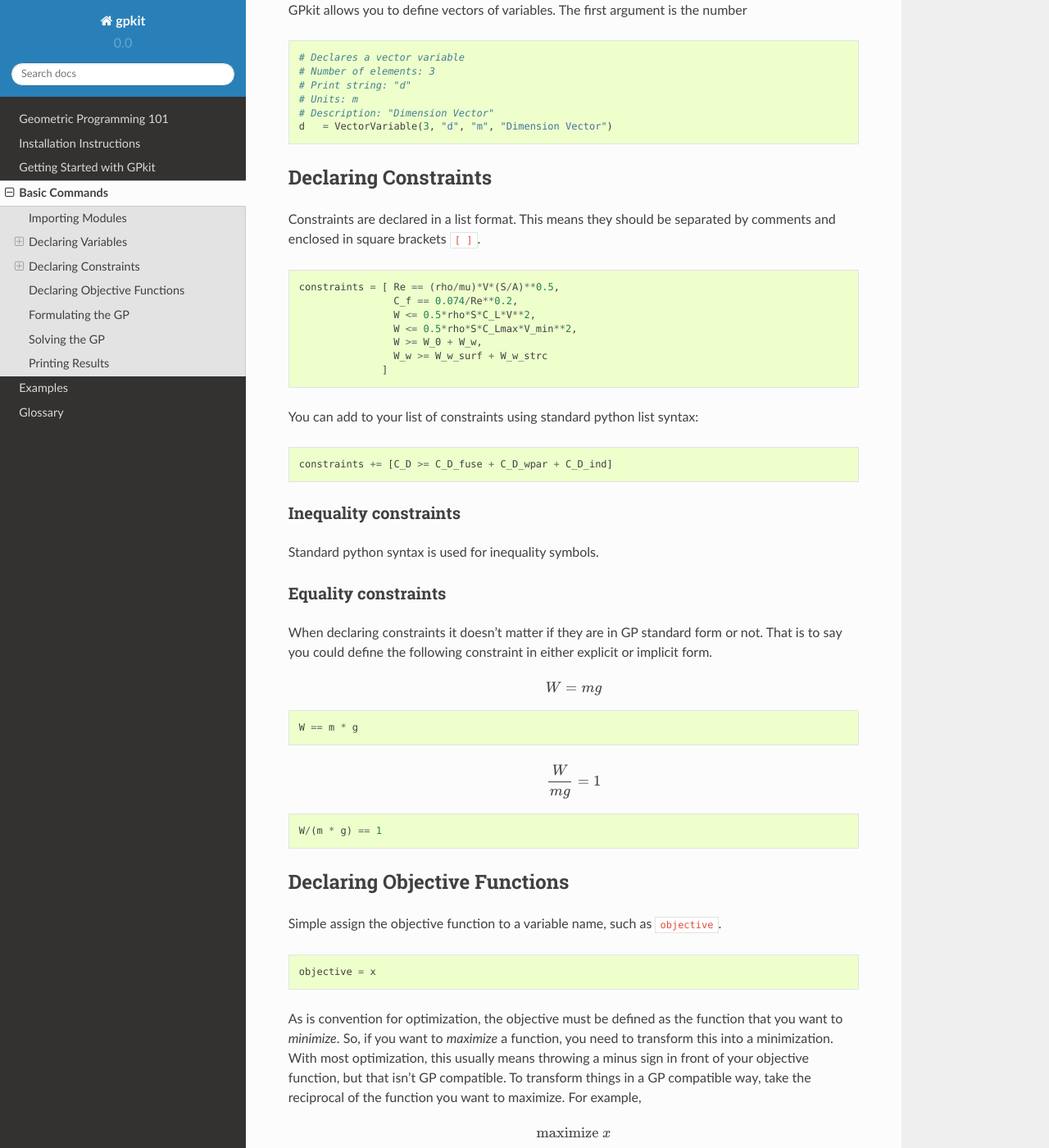
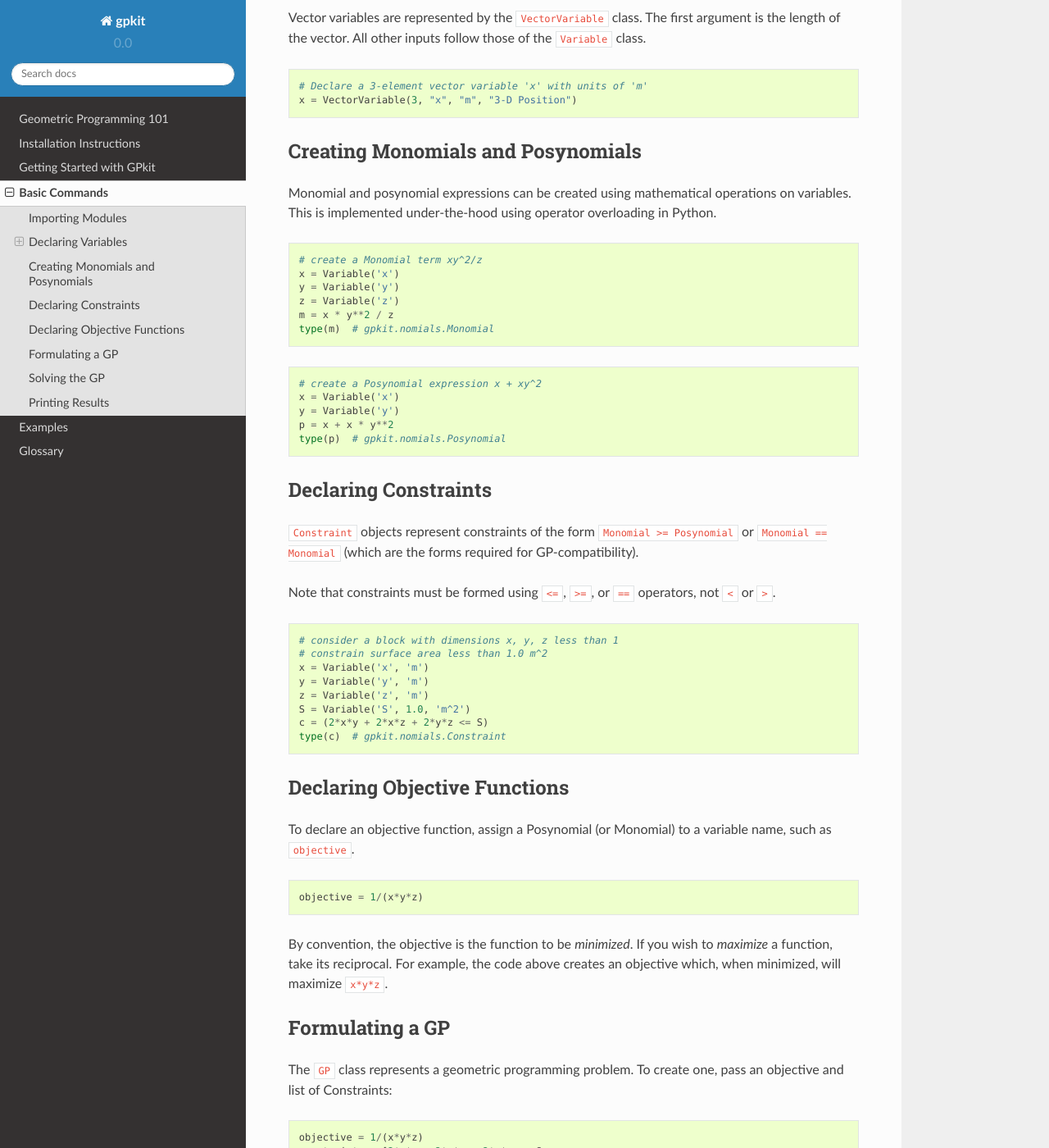
Before and after one commit to convexengineering/gpkit, a Sphinx documentation site: the page built from docs/source/basiccommands.rst, in a window 1280 px wide and 1400 px high, scrolled down 1195 px. Shown: the whole window at 82% size. Built offline with Sphinx 7.4.7 and the Read the Docs theme 2.0.0, drawn with Linux system fonts in a browser that asks for light colours; pages that are not in the unit, such as notebooks, are missing from menus; some of the changed text lies outside the part shown.

Commit message:
improvements to Basic Commands

```diff
--- a/docs/source/basiccommands.rst
+++ b/docs/source/basiccommands.rst
@@ -3,137 +3,126 @@
 
 Importing Modules
 =================
-The first thing to do when using GPkit is to import the classes and modules you will need.
+The first thing to do when using GPkit is to import the classes and modules you will need. For example,
 
 .. code-block:: python
 
-    from gpkit import Variable, Vector Variable, GP
+    from gpkit import Variable, VectorVariable, GP
 
 
 Declaring Variables
 ===================
-The Variable class requires you to define a print string for the variable. It also gives you the option of defining units, a description, and a value (for constant parameters).
+Instances of the ``Variable`` class represent scalar decision variables. They store a key (i.e. name) used to look up the Variable in dictionaries, and optionally units, a description, and a value (if the Variable is to be held constant).
+
 
 Decision Variables
 ------------------
 .. code-block:: python
 
-    # Declares a variable, x
+    # Declare a variable, x
     x = Variable('x')
 
-    # Declares a variable, y with units of meters
+    # Declare a variable, y, with units of meters
     y = Variable('y','m')
 
-    # Declares a variable, z with units of meters, and a description
+    # Declare a variable, z, with units of meters, and a description
     z = Variable('z', 'm', 'A variable called z with units of meters')
 
-Hint: make sure you have imported the class ``Variable`` beforehand.
+Note: make sure you have imported the class ``Variable`` beforehand.
 
-Parameters/Constants
---------------------
-To declare a variable that has a constant value, simply create a variable using the Variable class, as above, but this time add the value of the parameter as an additional argument after the print string.
+Fixed Variables
+---------------
+To declare a variable with a constant value, use the ``Variable`` class, as above, but specify the ``value=`` input argument:
 
 .. code-block:: python
 
-    # Declares a constant
-    # Print String: '\\rho'
-    # Value: 1.225
-    # Units: kg/m^3
-    # Description: Density of air at sea level
+    # Declare '\\rho' equal to 1.225 kg/m^3
     rho = Variable('\\rho', 1.225, 'kg/m^3', 'Density of air at sea level')
 
-The unit and description arguments are optional.
+In the example above, the key name ``'\\rho'`` is for LaTeX printing (described later). The unit and description arguments are optional.
 
 .. code-block:: python
 
-    #Declares pi
+    #Declare pi equal to 3.14
     pi = Variable('\\pi', 3.14)
 
 
 
 Vector Variables
 ----------------
-GPkit allows you to define vectors of variables. The first argument is the number
+Vector variables are represented by the ``VectorVariable`` class.
+The first argument is the length of the vector.
+All other inputs follow those of the ``Variable`` class.
 
 .. code-block:: python
 
-    # Declares a vector variable
-    # Number of elements: 3
-    # Print string: "d"
-    # Units: m
-    # Description: "Dimension Vector"
-    d   = VectorVariable(3, "d", "m", "Dimension Vector")
+    # Declare a 3-element vector variable 'x' with units of 'm'
+    x = VectorVariable(3, "x", "m", "3-D Position")
 
+
+Creating Monomials and Posynomials
+==================================
+
+Monomial and posynomial expressions can be created using mathematical operations on variables.
+This is implemented under-the-hood using operator overloading in Python.
+
+.. code-block:: python
+
+    # create a Monomial term xy^2/z
+    x = Variable('x')
+    y = Variable('y')
+    z = Variable('z')
+    m = x * y**2 / z
+    type(m)  # gpkit.nomials.Monomial
+
+.. code-block:: python
+
+    # create a Posynomial expression x + xy^2
+    x = Variable('x')
+    y = Variable('y')
+    p = x + x * y**2
+    type(p)  # gpkit.nomials.Posynomial
 
 Declaring Constraints
 =====================
-Constraints are declared in a list format. This means they should be separated by comments and enclosed in square brackets ``[ ]``.
+
+``Constraint`` objects represent constraints of the form ``Monomial >= Posynomial``  or ``Monomial == Monomial`` (which are the forms required for GP-compatibility).
+
+Note that constraints must be formed using ``<=``, ``>=``, or ``==`` operators, not ``<`` or ``>``.
 
 .. code-block:: python
 
-    constraints = [ Re == (rho/mu)*V*(S/A)**0.5,
-                    C_f == 0.074/Re**0.2,
-                    W <= 0.5*rho*S*C_L*V**2,
-                    W <= 0.5*rho*S*C_Lmax*V_min**2,
-                    W >= W_0 + W_w,
-                    W_w >= W_w_surf + W_w_strc
-                  ]
-
-You can add to your list of constraints using standard python list syntax:
-
-.. code-block:: python
-
-    constraints += [C_D >= C_D_fuse + C_D_wpar + C_D_ind]
-
-Inequality constraints
-----------------------
-
-Standard python syntax is used for inequality symbols.
-
-
-Equality constraints
---------------------
-
-When declaring constraints it doesn't matter if they are in GP standard form or not. That is to say you could define the following constraint in either explicit or implicit form.
-
-.. math::
-    W = mg
-
-.. code-block:: python
-
-    W == m * g
-
-.. math::
-    \frac{W}{mg} = 1
-
-.. code-block:: python
-
-    W/(m * g) == 1
+    # consider a block with dimensions x, y, z less than 1
+    # constrain surface area less than 1.0 m^2
+    x = Variable('x', 'm')
+    y = Variable('y', 'm')
+    z = Variable('z', 'm')
+    S = Variable('S', 1.0, 'm^2')
+    c = (2*x*y + 2*x*z + 2*y*z <= S)
+    type(c)  # gpkit.nomials.Constraint
 
 
 Declaring Objective Functions
 =============================
-Simple assign the objective function to a variable name, such as ``objective``.
+To declare an objective function, assign a Posynomial (or Monomial) to a variable name, such as ``objective``.
 
 .. code-block:: python
 
-    objective = x
+    objective = 1/(x*y*z)
 
-As is convention for optimization, the objective must be defined as the function that you want to *minimize*. So, if you want to *maximize* a function, you need to transform this into a minimization. With most optimization, this usually means throwing a minus sign in front of your objective function, but that isn't GP compatible. To transform things in a GP compatible way, take the reciprocal of the function you want to maximize. For example,
-
-.. math::
-    \text{maximize } x
-
-is equivalent to
-
-.. math::
-    \text{minimize } \frac{1}{x}
+By convention, the objective is the function to be *minimized*. If you wish to *maximize* a function, take its reciprocal. For example, the code above creates an objective which, when minimized, will maximize ``x*y*z``.
 
 
-Formulating the GP
-==================
+Formulating a GP
+================
+
+The ``GP`` class represents a geometric programming problem. To create one, pass an objective and list of Constraints:
+
 .. code-block:: python
 
+    objective = 1/(x*y*z)
+    constraints = [2*x*y + 2*x*z + 2*y*z <= S,
+                   x >= 2*y]
     gp = GP(objective, constraints)
 
 
@@ -154,4 +143,4 @@
 
 .. code-block:: python
 
-    print sol(x)
+    print "The x dimension is %s." % (sol(x))
```
Also changed, not shown: other parts of docs/source/basiccommands.rst (+1 -1 lines), docs/source/gettingstarted.rst (+7 -9 lines).
